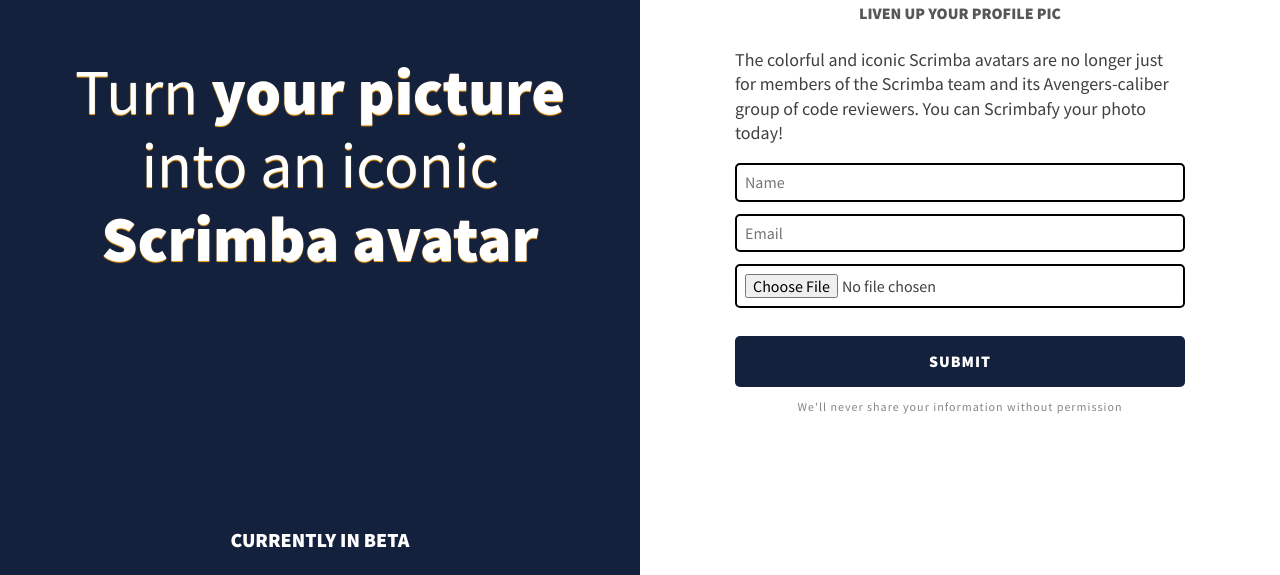
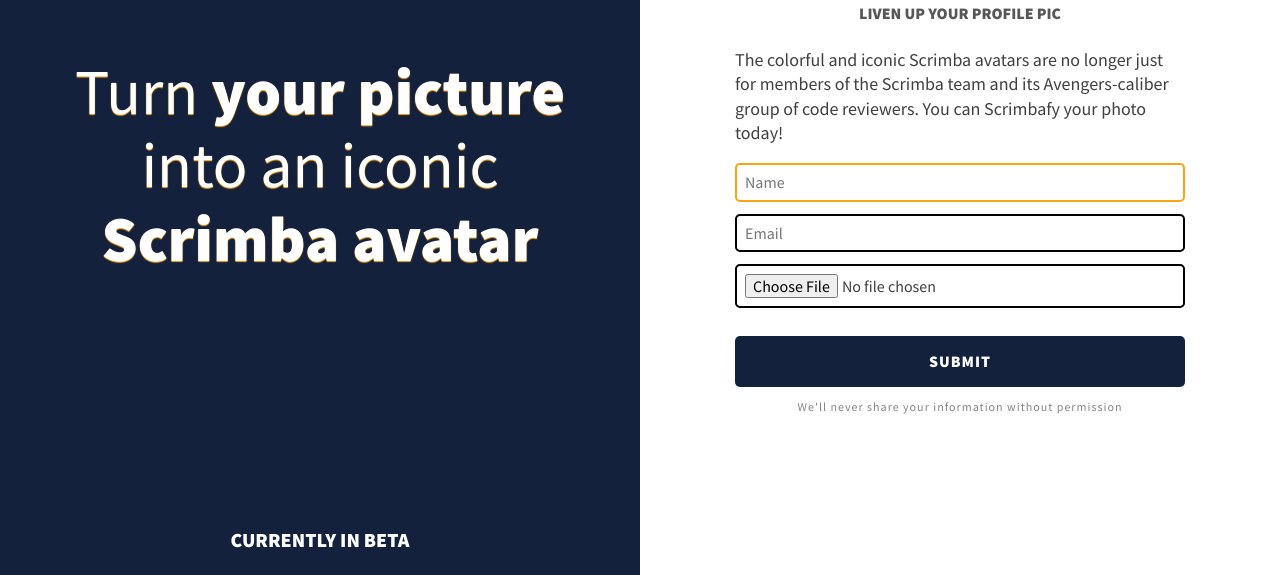
Before and after one commit to nikolaospaterakis/ScrimbaUpload, a website built with Vite: page index.html in a window 1280 px wide. In both pictures the pointer is over the input "Name". Shown: the part 225-800 px from the top of the page. Built offline with nearby package versions, Linux system fonts and the light colour scheme; files whose address does not match are found by name.

Commit message:
Update styles.css
Uploaded the border color of inputs when its hovered

```diff
--- a/styles.css
+++ b/styles.css
@@ -131,6 +131,10 @@
     background-color: #e6e8ec;
 }
 
+input:hover {
+    border-color: #fca311;
+}
+
 .btn {
     text-transform: uppercase;
     font-weight: 900;
```
